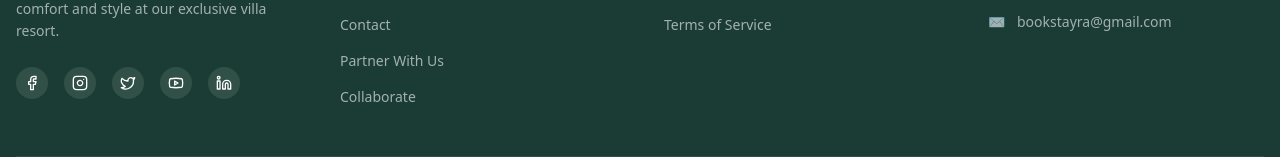
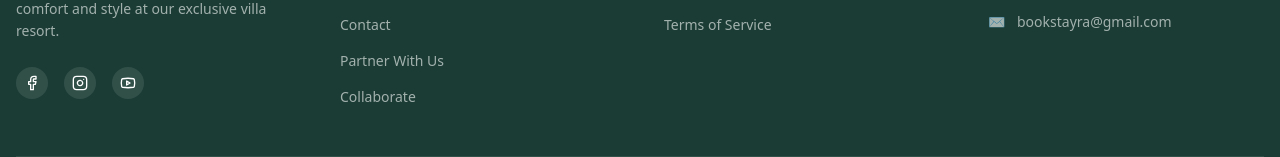
Before and after one commit to unsocialsthailandwebsite-sketch/stayrafin, a Next.js app: page /about in a window 1280 px wide. Shown: the part 3092-3249 px from the top of the page. Built offline with nearby package versions, Linux system fonts and the light colour scheme; a web font is replaced by a local one.

Commit message:
Update footer: Keep only FB, Insta, YT icons

```diff
--- a/src/components/layout/footer.tsx
+++ b/src/components/layout/footer.tsx
@@ -1,5 +1,5 @@
 import Link from "next/link";
-import { Facebook, Instagram, Linkedin, Twitter, Youtube } from "lucide-react";
+import { Facebook, Instagram, Youtube } from "lucide-react";
 import { StayraLogo } from "@/components/ui/stayra-logo";
 
 export function Footer() {
@@ -22,14 +22,8 @@ export function Footer() {
                             <a href="https://www.instagram.com/stayra.in/?hl=en" target="_blank" rel="noopener noreferrer" className="w-8 h-8 rounded-full bg-white/10 flex items-center justify-center hover:bg-stayra-gold transition-colors text-white">
                                 <Instagram className="w-4 h-4" />
                             </a>
-                            <a href="#" className="w-8 h-8 rounded-full bg-white/10 flex items-center justify-center hover:bg-stayra-gold transition-colors text-white">
-                                <Twitter className="w-4 h-4" />
-                            </a>
                             <a href="https://www.youtube.com/@Stayraexperience" target="_blank" rel="noopener noreferrer" className="w-8 h-8 rounded-full bg-white/10 flex items-center justify-center hover:bg-stayra-gold transition-colors text-white">
                                 <Youtube className="w-4 h-4" />
-                            </a>
-                            <a href="#" className="w-8 h-8 rounded-full bg-white/10 flex items-center justify-center hover:bg-stayra-gold transition-colors text-white">
-                                <Linkedin className="w-4 h-4" />
                             </a>
                         </div>
                     </div>
```
